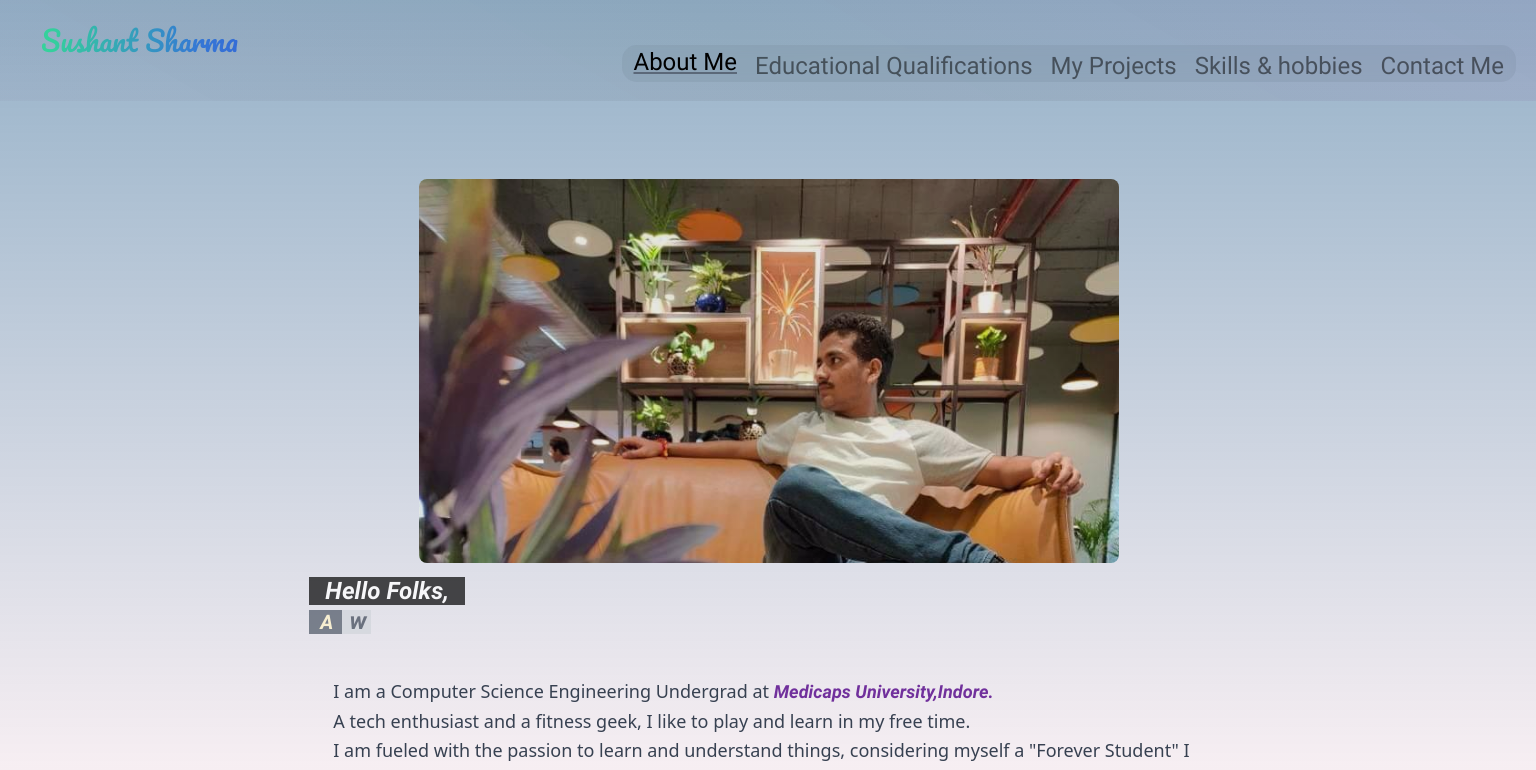
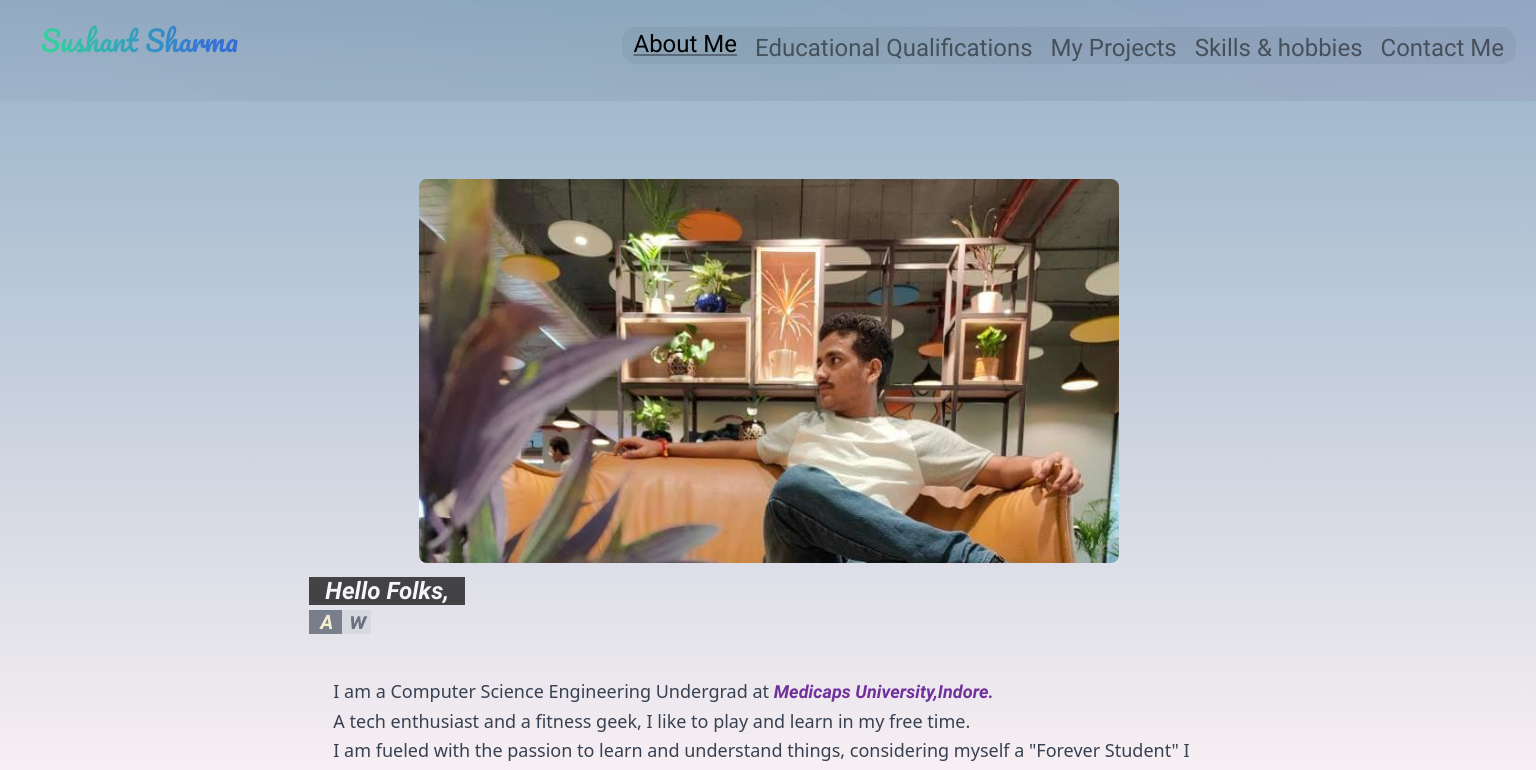
Before and after one commit to sushantsharma08/portfolio, an Angular app in the folder portfolio/: page /home in a window 1536 px wide. Shown: the top 770 px of the page. Built offline with nearby package versions, Linux system fonts and the light colour scheme.

Commit message:
updated home page

```diff
--- a/portfolio/src/app/component/constants/header/header.component.scss
+++ b/portfolio/src/app/component/constants/header/header.component.scss
@@ -160,6 +160,6 @@ a:hover{
   @media only screen and (min-width: 1300px) {
     nav{
         position: relative;
-        top: 25px;
+        top: 7px;
     }
   }
--- a/portfolio/src/app/component/routed-component/routed-components/home/home.component.html
+++ b/portfolio/src/app/component/routed-component/routed-components/home/home.component.html
@@ -5,15 +5,15 @@
       <div class="lg:w-4/6 mx-auto leading-6 text-lg">
 
         <div class="mb-11">
-          <div class="imgDiv rounded-lg h-96  overflow-hidden ml-6 absolute" style="max-width: 700px;">
+          <div class="imgDiv rounded-lg h-96  overflow-hidden ml-6 " style="max-width: 700px;">
             <div class="">
-              <img alt="content" class="object-cover object-center h-full w-full" style="filter:grayscale(0%);" src="assets/Images/image.jpg">
+              <img alt="content" class="main-img object-cover object-center h-full w-full" style="filter:grayscale(0%);" src="assets/Images/image.jpg">
             </div>
           </div>
-          <div class="imgDiv rounded-lg h-96  overflow-hidden ml-6 " style="max-width: 700px; width: 107%; backdrop-filter: blur(0.2px);">
+          <!-- <div class="imgDiv rounded-lg h-96  overflow-hidden ml-6 " style="max-width: 700px; width: 107%; backdrop-filter: blur(0.2px);">
             <div class=" opacity-10 h-96 z-20" style="backdrop-filter:blur(10px);background-image: linear-gradient(45deg,black,rgb(58, 16, 58),rgb(0, 0, 0),rgb(54, 34, 34),rgb(39, 15, 59));">
             </div>
-          </div>
+          </div> -->
 
           <div class="my-3 pl-10 typewriter">
             <span class="opacity-70 bg-black text-white bold text-2xl px-4 ">Hello Folks,</span>
--- a/portfolio/src/app/component/routed-component/routed-components/home/home.component.scss
+++ b/portfolio/src/app/component/routed-component/routed-components/home/home.component.scss
@@ -20,6 +20,10 @@
     background: linear-gradient(#02457c6b,#af003a0e);
 
     z-index: -1;
+}
+
+.main-img{
+    -webkit-mask-image: linear-gradient(black,purple);
 }
 
 h1 {
```
